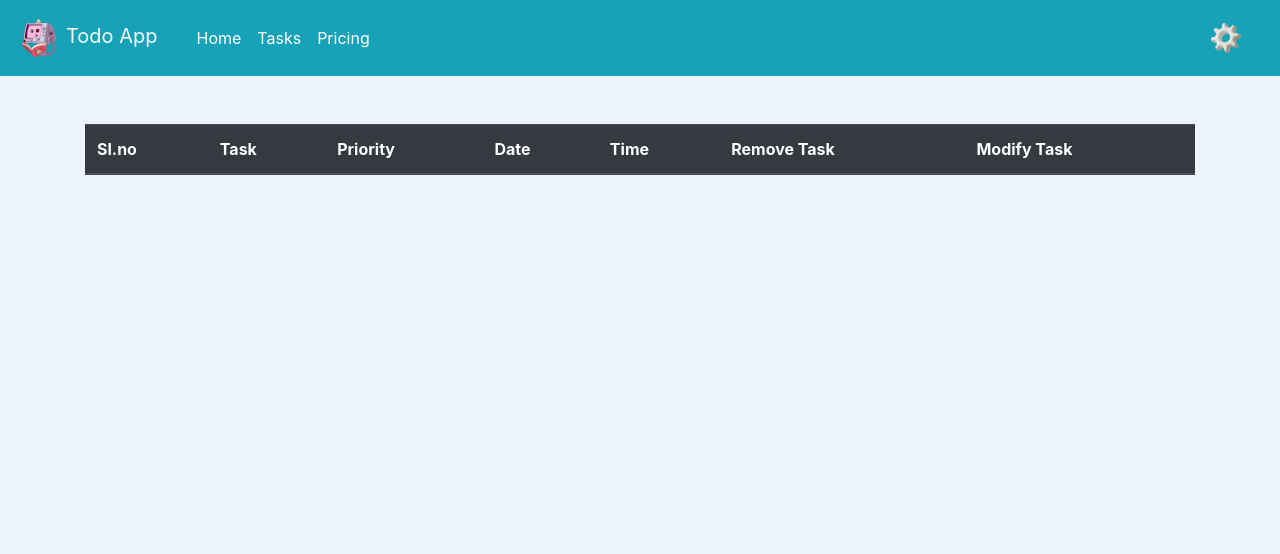
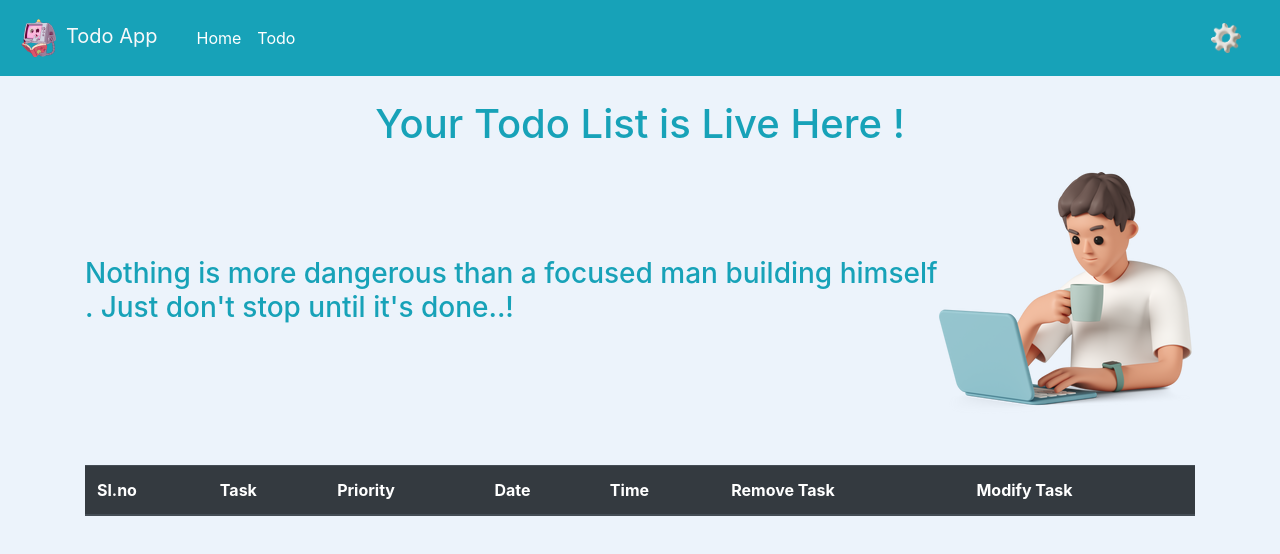
Before and after one commit to Meshabaz/todoapp, a React (Create React App) app: page /works in a window 1280 px wide. Shown: the top 554 px of the page. Built offline with nearby package versions, Linux system fonts and the light colour scheme.

Commit message:
gh-pages

```diff
--- a/package.json
+++ b/package.json
@@ -1,12 +1,14 @@
 {
   "name": "todoapp",
+  "homepage": "https://Meshabaz.github.io/todoapp",
   "version": "0.1.0",
-  "private": true,
+  "private": false,
   "dependencies": {
     "@testing-library/jest-dom": "^5.16.5",
     "@testing-library/react": "^13.4.0",
     "@testing-library/user-event": "^13.5.0",
     "bootstrap-icons": "^1.9.1",
+    "gh-pages": "^4.0.0",
     "react": "^18.2.0",
     "react-dom": "^18.2.0",
     "react-router-dom": "^6.4.2",
@@ -14,6 +16,8 @@
     "web-vitals": "^2.1.4"
   },
   "scripts": {
+    "predeploy": "npm run build",
+    "deploy": "gh-pages -d build",
     "start": "react-scripts start",
     "build": "react-scripts build",
     "test": "react-scripts test",
--- a/src/App.js
+++ b/src/App.js
@@ -29,7 +29,7 @@ function App() {
         <Routes>
           <Route
             exact
-            path="/"
+            path="/todoapp"
             element={
               <>
                 <Home showAlert={showAlert} />
--- a/src/component/Home.js
+++ b/src/component/Home.js
@@ -58,8 +58,8 @@ export default function Home(props) {
         style={{ justifyContent: "space-between", alignItems: "center" }}
       >
         <h3>
-          What you will do taday will decide your tomorrow..! Make some
-          priorities.{" "}
+          Everyone is dreamning of being successfull but only few can achive it
+          ! Let'us make some priorities, and do some task...{" "}
         </h3>
         <img src={manworking} alt="" style={{ pointerEvents: "none" }} />
       </div>
@@ -119,7 +119,7 @@ export default function Home(props) {
                 className="btn btn-danger"
                 onClick={(e) => {
                   e.preventDefault();
-                  setPriorities("high");
+                  setPriorities("High");
                 }}
               >
                 High
@@ -128,7 +128,7 @@ export default function Home(props) {
                 className="btn btn-success"
                 onClick={(e) => {
                   e.preventDefault();
-                  setPriorities("low");
+                  setPriorities("Low");
                 }}
               >
                 Low
--- a/src/component/Navbar.js
+++ b/src/component/Navbar.js
@@ -7,10 +7,12 @@ export default function Navbar() {
   return (
     <>
       <nav className="navbar navbar-expand-lg navbar-dark bg-info">
-        <Link className="navbar-brand text-light" to="/">
-          <img src={logo} style={{ width: "50px" }} alt="" />
-          Todo App
-        </Link>
+        <div>
+          <Link className="navbar-brand text-light" to="/todoapp">
+            <img src={logo} style={{ width: "50px" }} alt="" />
+            Todo App
+          </Link>
+        </div>
         <button
           className="navbar-toggler"
           type="button"
@@ -26,7 +28,7 @@ export default function Navbar() {
           <div className="container-fluid nav_div">
             <ul className="navbar-nav">
               <li className="nav-item active">
-                <Link className="nav-link" to="/">
+                <Link className="nav-link" to="/todoapp">
                   {" "}
                   <i className="bi bi-house-fill"></i> Home{" "}
                   <span className="sr-only">(current)</span>
@@ -34,12 +36,7 @@ export default function Navbar() {
               </li>
               <li className="nav-item active">
                 <Link className="nav-link" to="/works">
-                  <i className="bi bi-menu-down"></i> Tasks
-                </Link>
-              </li>
-              <li className="nav-item active">
-                <Link className="nav-link" to="/">
-                  Pricing
+                  <i className="bi bi-book-fill"></i> Todo
                 </Link>
               </li>
             </ul>
--- a/src/component/Works.js
+++ b/src/component/Works.js
@@ -4,6 +4,7 @@ import warning_alert from "./images/warning_alert.png";
 import danger_alert from "./images/danger_alert.png";
 import info_alert from "./images/info_alert.png";
 import success_alert from "./images/success_alert.png";
+import manworking from "./images/m_w.png";
 
 export default function Works(props) {
   const arr = JSON.parse(localStorage.getItem("todo")) || [];
@@ -77,7 +78,7 @@ export default function Works(props) {
       localStorage.setItem("todo", JSON.stringify(arr));
       showToTable();
       document.querySelector(".title_inp").value = "";
-      document.querySelector(".priority_inp").value = "";
+      document.querySelector(".priority_inp").value = "High";
       document.querySelector(".date_inp").value = "";
       document.querySelector(".time_inp").value = "";
       props.showAlert(
@@ -121,6 +122,19 @@ export default function Works(props) {
 
   return (
     <>
+      <h1 className="text-info my-4" style={{ textAlign: "center" }}>
+        Your Todo List is Live Here !
+      </h1>
+      <div
+        className="container text-info d-flex"
+        style={{ justifyContent: "space-between", alignItems: "center" }}
+      >
+        <h3>
+          Nothing is more dangerous than a focused man building himself . Just
+          don't stop until it's done..!{" "}
+        </h3>
+        <img src={manworking} alt="" style={{ pointerEvents: "none" }} />
+      </div>
       <div className="container my-5">
         <table className="table table-dark table-striped">
           <thead>
@@ -157,9 +171,8 @@ export default function Works(props) {
             <div
               className="container d-flex"
               style={{
+                margin: "auto",
                 justifyContent: "space-evenly",
-                padding: "0px",
-                marginTop: "50px",
               }}
             >
               <button
@@ -234,9 +247,8 @@ export default function Works(props) {
             <div
               className="container d-flex"
               style={{
+                margin: "auto",
                 justifyContent: "space-evenly",
-                padding: "0px",
-                marginTop: "50px",
               }}
             >
               <button
--- a/src/index.css
+++ b/src/index.css
@@ -22,21 +22,17 @@ code {
   position: fixed;
   top: 0;
   display: flex;
-  justify-content: center;
+  justify-content: space-around;
   align-items: center;
   text-align: center;
   z-index: 10;
-  /* border: 3px solid white; */
-
 }
 
-@media(min-width: 850px) {
+/* @media(min-width: 850px) {
+} */
   .pending .container {
-    padding-left: 24%;
-    /* border: 1px solid black; */
-
+  margin: auto 50%;
   }
-}
 @media(max-width: 990px) {
   .navbar .container-fluid {
     display: block;
```
Also changed, not shown: 1 other file (tests, documents, lock files or other folders).
